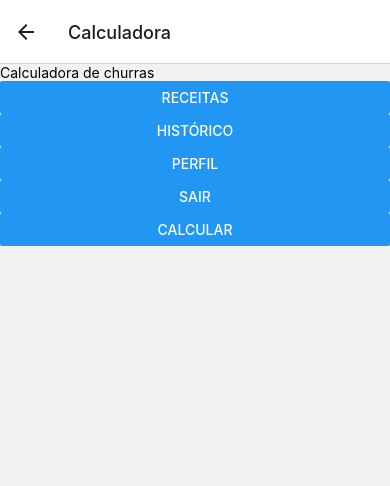
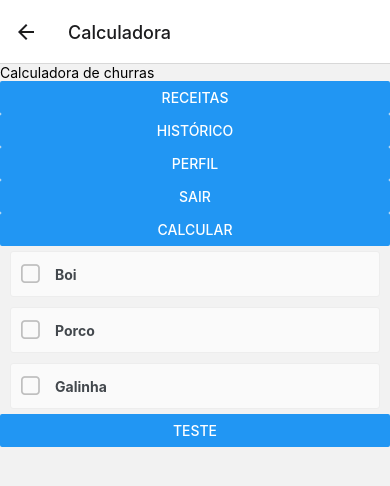
Before and after one commit to nika565/cashurrasco, a React Native app: screen /Calculadora in a window 390 px wide. Shown: the top 486 px of the page. Built offline with nearby package versions, Linux system fonts and the light colour scheme.

Commit message:
Iniciando a tela de calcular churrasco

```diff
--- a/package.json
+++ b/package.json
@@ -14,7 +14,8 @@
     "expo": "~49.0.11",
     "expo-status-bar": "~1.6.0",
     "react": "18.2.0",
-    "react-native": "0.72.5"
+    "react-native": "0.72.5",
+    "react-native-elements": "^3.4.3"
   },
   "devDependencies": {
     "@babel/core": "^7.20.0"
--- a/src/screens/calculadora/calculadora.js
+++ b/src/screens/calculadora/calculadora.js
@@ -1,8 +1,13 @@
-import React from "react";
-import { View, Text, Button } from "react-native"
+import React, { useState } from "react";
+import { View, Text, Button, ScrollView } from "react-native"
+import { CheckBox } from "react-native-elements";
 
-function TelaCalculadora({ route, navigation }){
-    return(
+function TelaCalculadora({ route, navigation }) {
+
+    // State para meu checkbox
+    const [isChecked, setCheked] = useState(false);
+
+    return (
         <View>
             <Text>Calculadora de churras</Text>
             {/* Estes 3 botões abaixo vão ficar no offcanvas */}
@@ -13,7 +18,37 @@ function TelaCalculadora({ route, navigation }){
 
             {/* Esse botão vai ficar no final da página */}
             <Button title="Calcular" onPress={() => navigation.navigate("Resultado")} />
+
+            <CheckBox
+                title="Boi"
+                checkedIcon="check"
+                uncheckedIcon="square-o"
+                checkedColor="orange"
+                checked={isChecked}
+                onPress={() => setCheked(!isChecked)}
+            />
+
+            <CheckBox
+                title="Porco"
+                checkedIcon="check"
+                uncheckedIcon="square-o"
+                checkedColor="orange"
+                checked={isChecked}
+                onPress={() => setCheked(!isChecked)}
+            />
+
+            <CheckBox
+                title="Galinha"
+                checkedIcon="check"
+                uncheckedIcon="square-o"
+                checkedColor="orange"
+                checked={isChecked}
+                onPress={() => setCheked(!isChecked)}
+            />
+
+            <Button title="Teste" onPress={console.log(isChecked)}/>
         </View>
+
     )
 }
 
```
Also changed, not shown: 1 other file (tests, documents, lock files or other folders).
